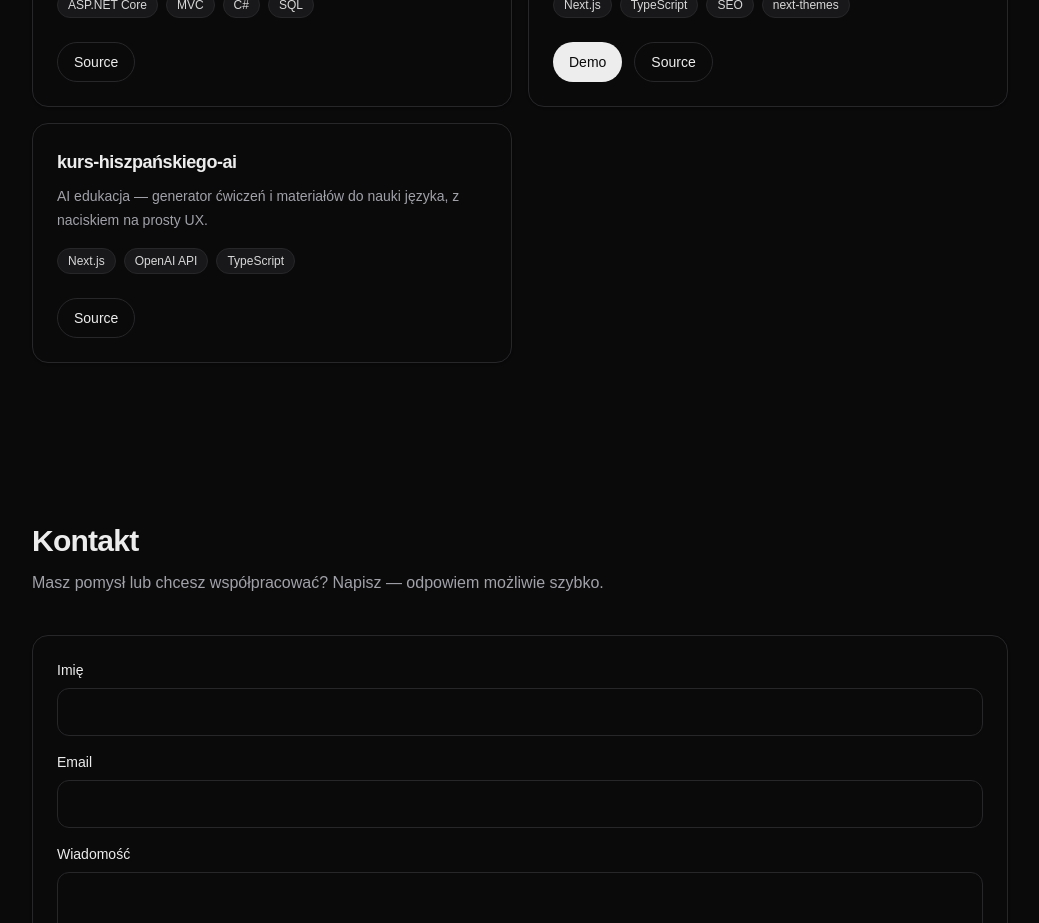
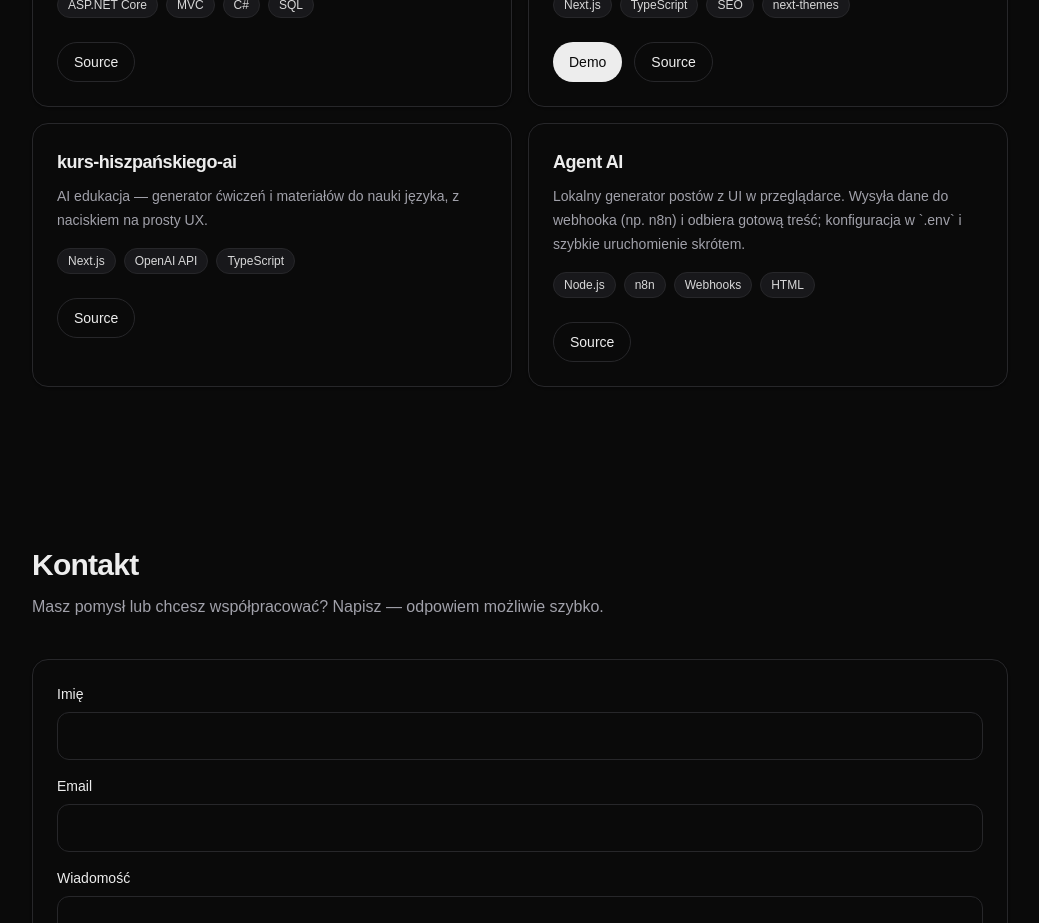
Before and after one commit to rafaraf75/portfolio-rafal, a Next.js app: page / in a window 1280 px wide. Shown: the part 1920-2843 px from the top of the page, without its empty margins (120-1159 px from the left). Built offline with nearby package versions, Linux system fonts and the light colour scheme; no server answers.

Commit message:
Add Agent AI project

```diff
--- a/src/content/projects.ts
+++ b/src/content/projects.ts
@@ -78,4 +78,17 @@ export const projects: Project[] = [
       source: "https://github.com/your-handle/kurs-hiszpanskiego-ai",
     },
   },
+  {
+    title: "Agent AI",
+    descriptionPL:
+      "Lokalny generator postów z UI w przeglądarce. Wysyła dane do webhooka (np. n8n) i odbiera gotową treść; konfiguracja w `.env` i szybkie uruchomienie skrótem.",
+    descriptionEN:
+      "Local post generator with a browser UI. Sends data to a webhook (e.g. n8n) and receives generated content; env-based config and quick start script.",
+    descriptionES:
+      "Generador local de publicaciones con interfaz en el navegador. Envía datos a un webhook (p. ej. n8n) y recibe el contenido; configuración en `.env` y arranque rápido con script.",
+    tech: ["Node.js", "n8n", "Webhooks", "HTML"],
+    links: {
+      source: "https://github.com/rafaraf75/agent-ai",
+    },
+  },
 ];
```
